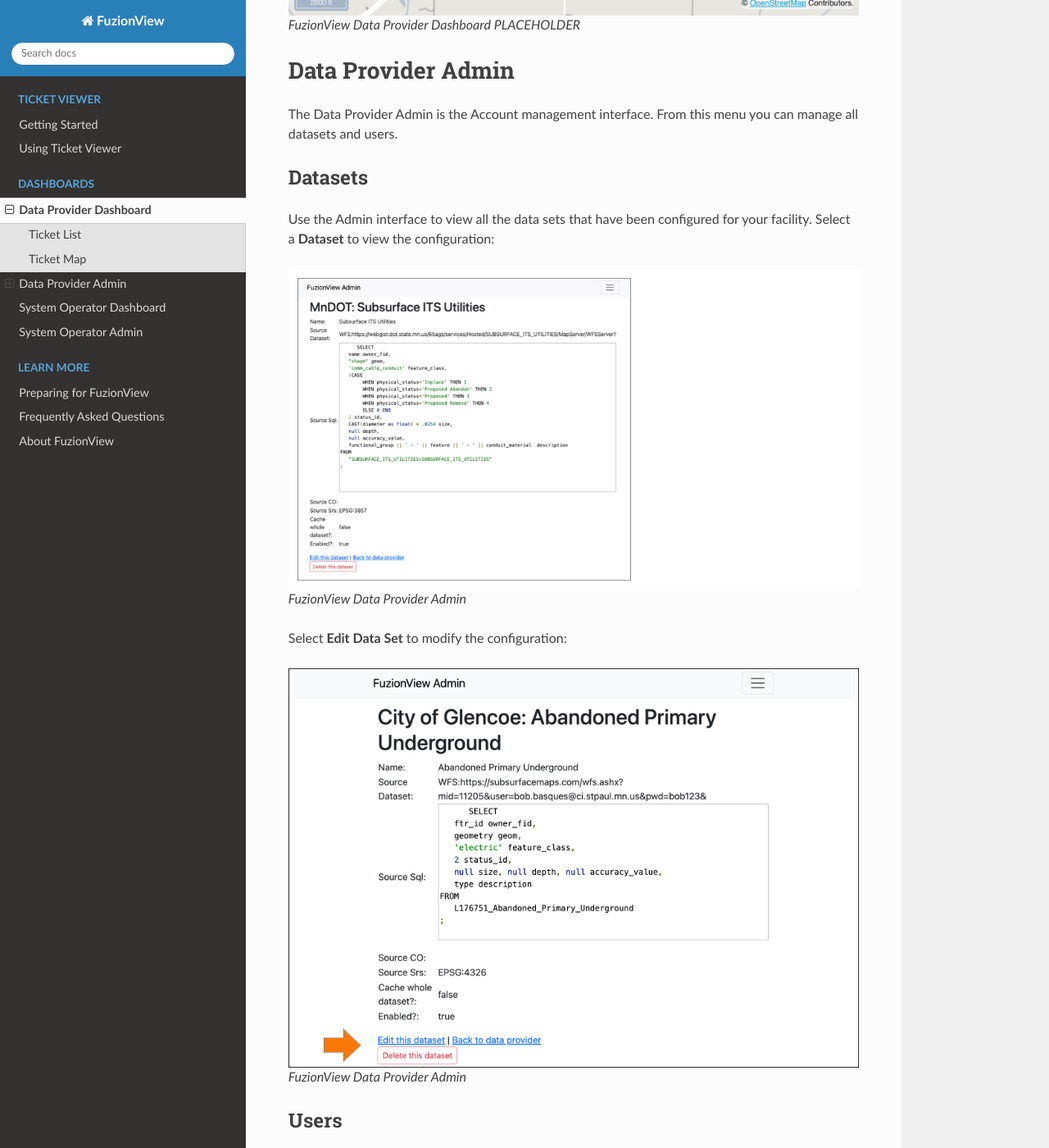
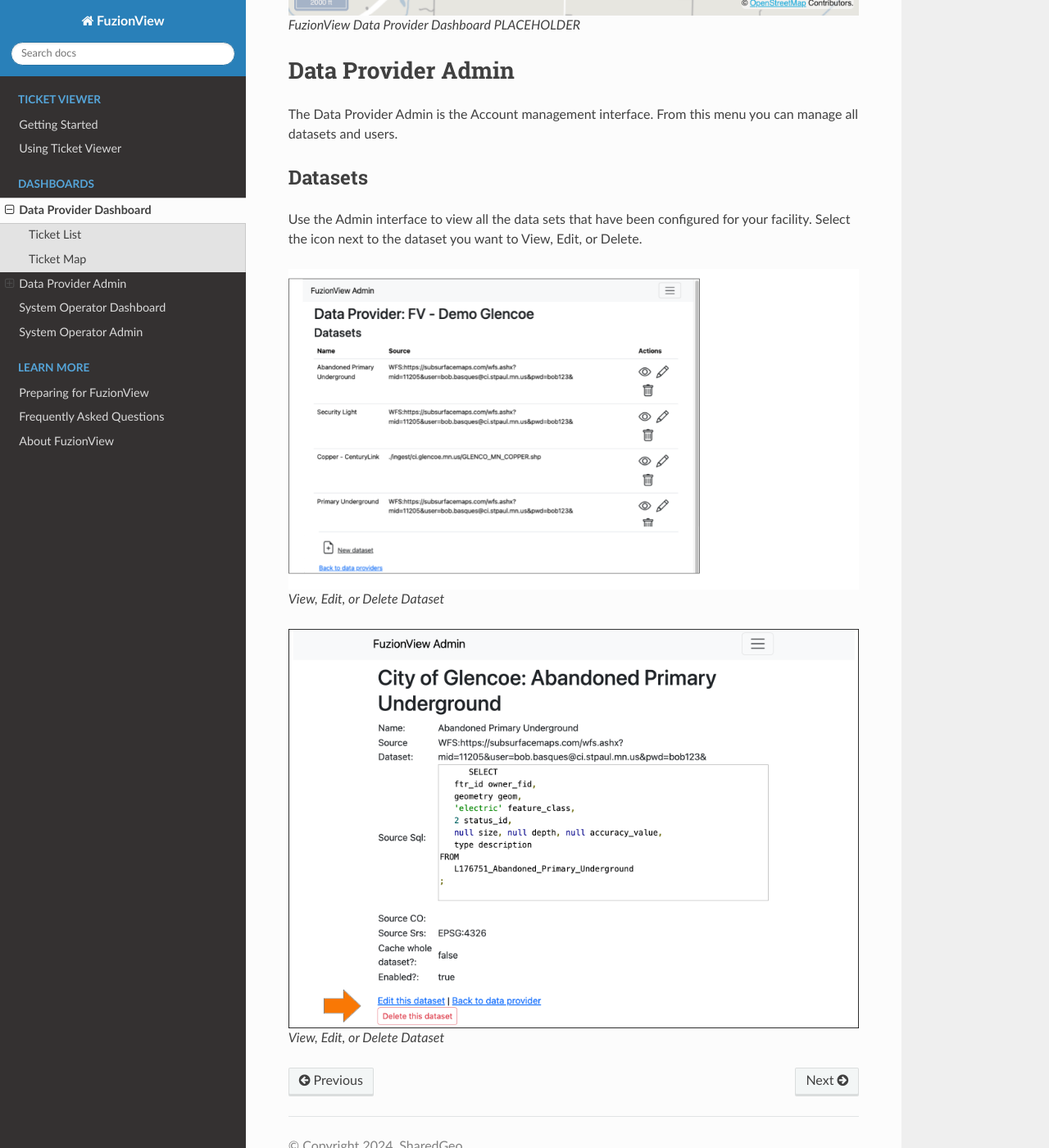
Before and after one commit to FuzionView/FV-Docs, a Sphinx documentation site: the page built from source/DataProvider.rst, in a window 1280 px wide and 1400 px high, scrolled down 1411 px. Shown: the whole window at 82% size. Built offline with Sphinx 7.4.7 and the Read the Docs theme 2.0.0, drawn with Linux system fonts in a browser that asks for light colours; some of the changed text lies outside the part shown.

Commit message:
Updated images

```diff
--- a/source/DataProvider.rst
+++ b/source/DataProvider.rst
@@ -34,29 +34,16 @@
 ----------
 
 Use the Admin interface to view all the data sets that have been configured for your facility.
-Select a **Dataset** to view the configuration:
+Select the icon next to the dataset you want to View, Edit, or Delete.
 
-.. figure:: /_static/DPAdmin3_DeleteEdit.png
-   :alt: The FuzionView Data Provider Admin
+.. figure:: /_static/DPAdmin1_Datasets1.png
+   :alt: Dataset Management
    :class: with-border
 
-   *FuzionView Data Provider Admin*
-
-Select **Edit Data Set** to modify the configuration:
+   *View, Edit, or Delete Dataset*
 
 .. figure:: /_static/DPAdmin6_Datasets2.png
-   :alt: The FuzionView Data Provider Admin
+   :alt: Dataset Management
    :class: with-border
 
-   *FuzionView Data Provider Admin*
-
-Users
-------
-
-Use the Admin interface to manage users:
-
-.. figure:: /_static/DPAdmin2_Users.png
-   :alt: The FuzionView Data Provider Admin
-   :class: with-border
-
-   *FuzionView Data Provider Admin*
+   *View, Edit, or Delete Dataset*
```
Also changed, not shown: source/_static/DPAdmin1_Datasets1.png.
